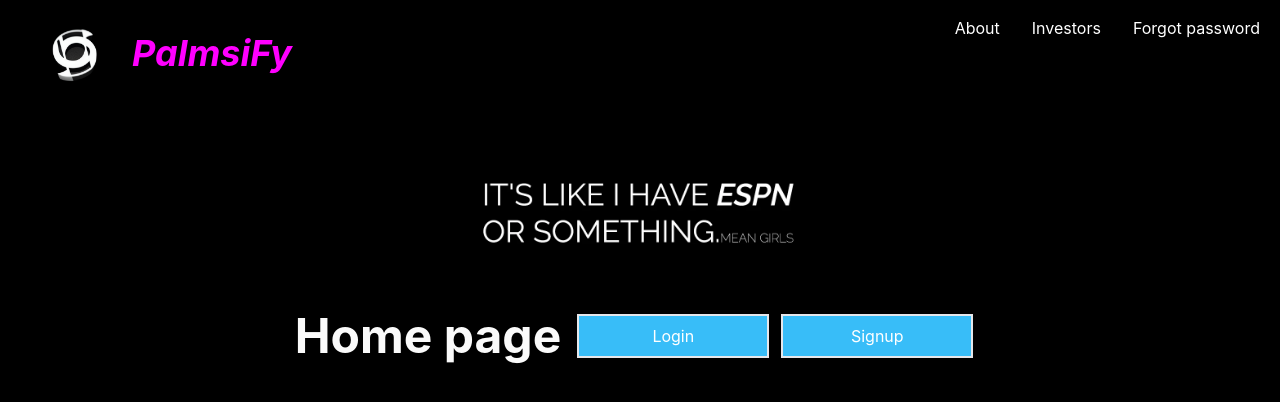
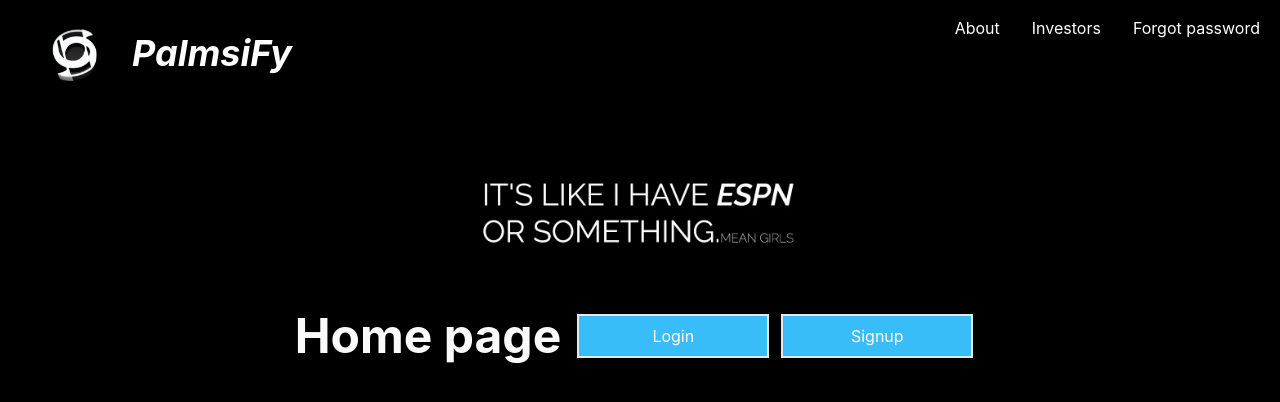
Before and after one commit to italianPalms/palmsiFy, a React (Create React App) app: page / in a window 1280 px wide. Shown: the top 402 px of the page. Built offline with nearby package versions, Linux system fonts and the light colour scheme.

Commit message:
change text color to white

```diff
--- a/src/components/Header.js
+++ b/src/components/Header.js
@@ -31,7 +31,7 @@ export default function Header() {
             onClick={homePage}
             >
             <img src={logo} alt="logo" className="w-28"></img>
-            <span className="text-[#FF00FF] font-bold text-4xl italic">PalmsiFy</span>
+            <span className="font-bold text-4xl italic">PalmsiFy</span>
             </button>
         </div>
 
--- a/src/components/LoggedInHeader.js
+++ b/src/components/LoggedInHeader.js
@@ -74,7 +74,7 @@ export function LoggedInHeader () {
             onClick={profile}
             >
                 <img src={logo} alt="logo" className="w-28"></img>
-            <span className="text-[#FF00FF] font-bold text-4xl italic">PalmsiFy</span>
+            <span className="font-bold text-4xl italic">PalmsiFy</span>
             </button>
 
             <button className="p-1 m-3"
```
